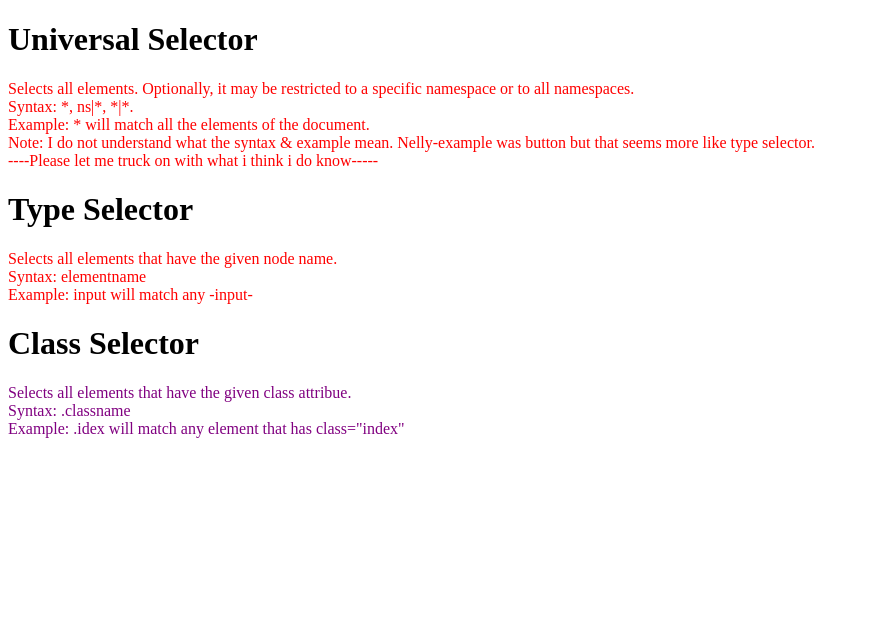
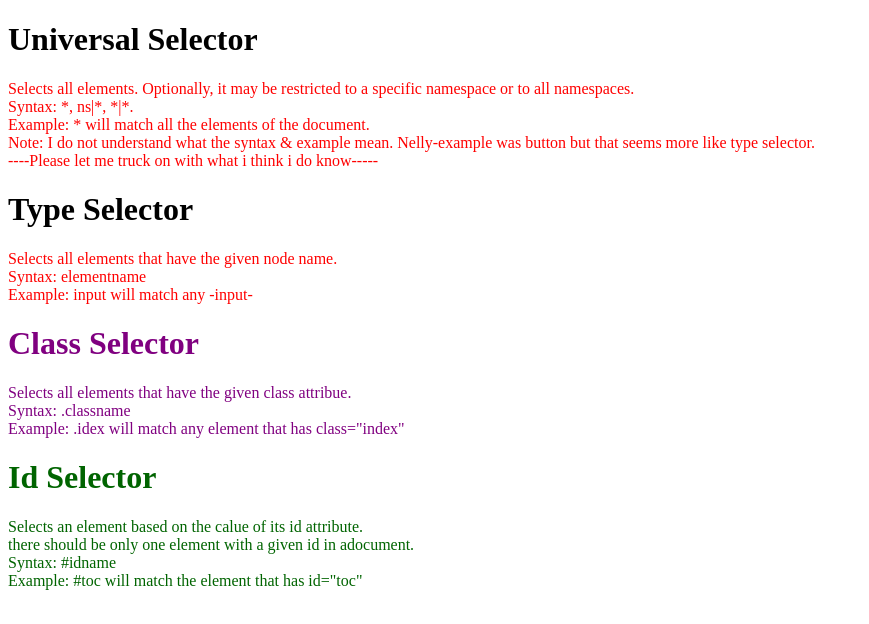
Before and after one commit to LillyDelValley/css-selectors-practice, a plain HTML site: page index.html in a window 1280 px wide. Shown: the whole page, without its empty margins (0-869 px from the left). Drawn offline with Linux system fonts and the light colour scheme.

Commit message:
added id selector

```diff
--- a/css/styles.css
+++ b/css/styles.css
@@ -5,3 +5,7 @@ p {
 .purple {
     color: purple;
 }
+
+#green {
+    color:darkgreen;
+}
--- a/index.html
+++ b/index.html
@@ -19,9 +19,14 @@
     <p>Selects all elements that have the given node name. <br/>
         Syntax: elementname<br/>
         Example: input will match any -input- </p>
-        <h1>Class Selector</h1>
-        <p class="purple">Selects all elements that have the given class attribue.<br/>
-            Syntax: .classname<br/>
-            Example: .idex will match any element that has class="index"</p>
+    <h1 class="purple">Class Selector</h1>
+    <p class="purple">Selects all elements that have the given class attribue.<br/>
+        Syntax: .classname<br/>
+        Example: .idex will match any element that has class="index"</p>
+    <h1 id="green">Id Selector</h1>
+    <p id="green">Selects an element based on the calue of its id attribute.<br/>
+        there should be only one element with a given id in adocument.<br/>
+        Syntax: #idname<br/>
+        Example: #toc will match the element that has id="toc"</p>
 </body>
 </html>
```
